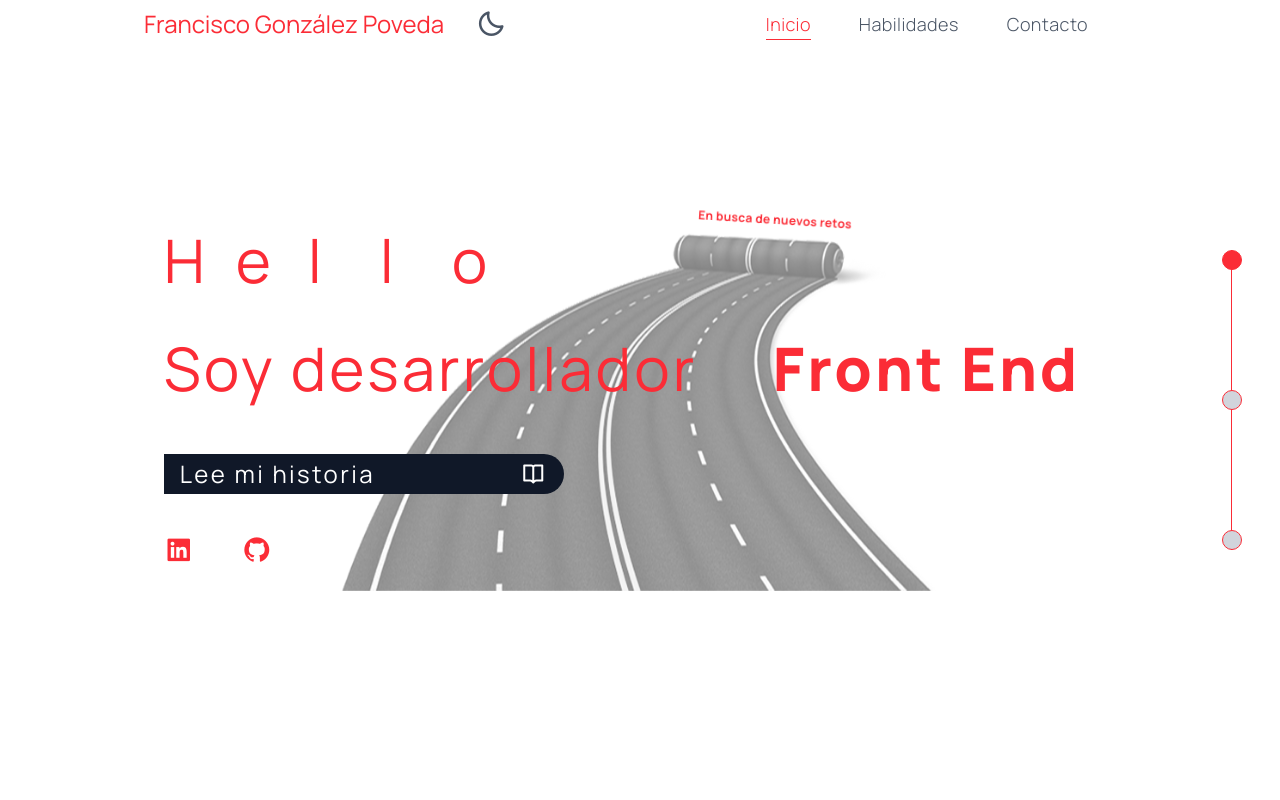
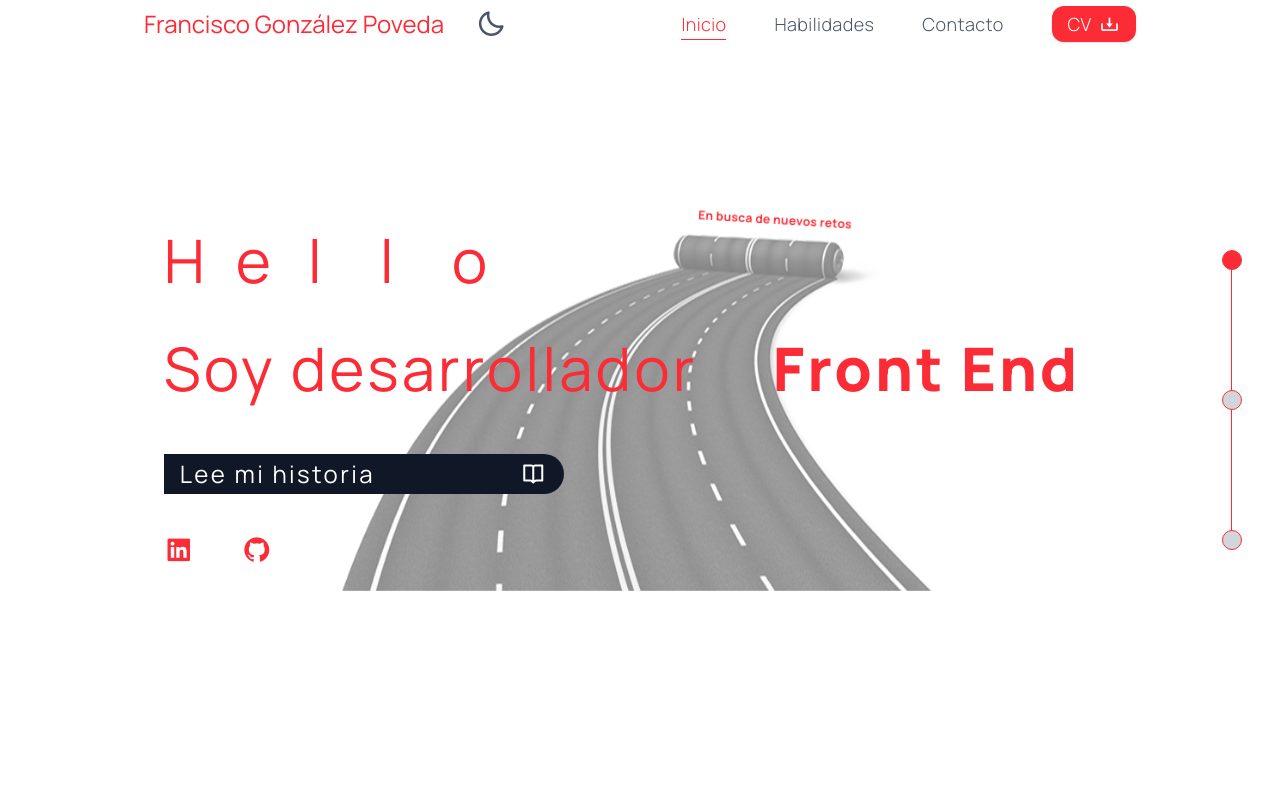
Before and after one commit to fgp4321/Portfolio, a React (Vite) app: page / in a window 1280 px wide. Shown: the top 800 px of the page. Built offline with nearby package versions, Linux system fonts and the light colour scheme.

Commit message:
boton de descarga de CV

```diff
--- a/src/components/Navbar.jsx
+++ b/src/components/Navbar.jsx
@@ -51,6 +51,14 @@ const Navbar = () => {
         <a href="#contact" className={`group lg:text-lg md:text-base text-sm font-light text-gray-600 dark:text-white lg:mr-12 mr-8 tracking-wide relative ${activeSection === "contact" ? "text-red-500 dark:text-yellow-500" : "text-gray-600 dark:text-white"}`} onClick={(e) => handleNavClick(e, 'contact')}>Contacto
             <span className={`absolute -bottom-1 left-0 w-full h-[1px] bg-gray-600 dark:bg-white transform scale-x-0 group-hover:scale-x-100 group-hover:origin-left origin-right transition duration-300 ${activeSection === "contact" ? "bg-red-500 dark:bg-yellow-500 scale-x-100" : "bg-gray-600 dark:bg-white scale-x-0"}`}></span>
         </a>
+        <a
+          href="/CV-Francisco-Gonzalez.pdf"
+          download
+          className="group inline-flex items-center gap-2 lg:text-lg md:text-base text-sm font-light text-white dark:text-gray-900 bg-red-500 dark:bg-yellow-500 px-4 py-1 rounded-xl shadow hover:brightness-110 transition duration-300 tracking-wide"
+        >
+          CV
+          <i className="bx bx-download text-xl"></i>
+        </a>
       </div>
     </div>
   )
```
